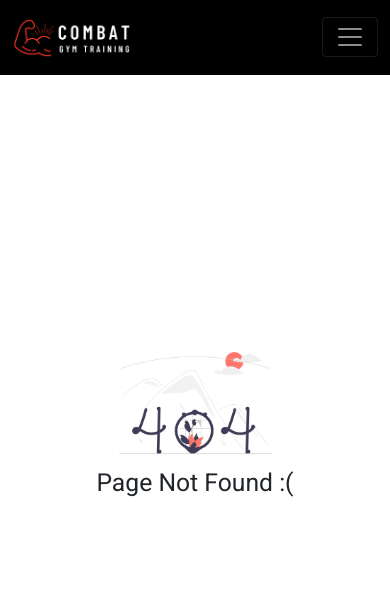
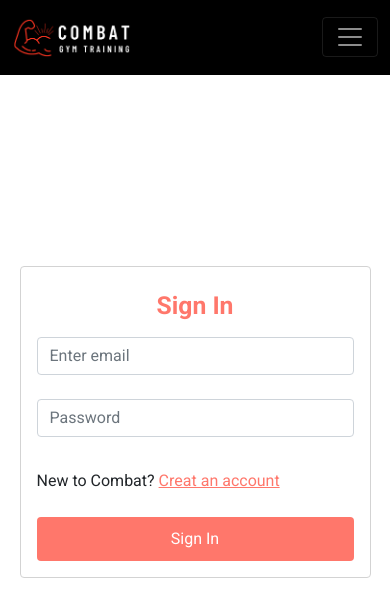
Before and after one commit to technayan/combat-gym-training, a React (Create React App) app: page /signin in a window 390 px wide. Before the commit this address had no page. Shown: the top 616 px of the page. Built offline with nearby package versions, Linux system fonts and the light colour scheme; the HTML template or start-up script is replaced by a standard one.

Commit message:
Signin form created with responsiveness

```diff
--- a/src/App.js
+++ b/src/App.js
@@ -5,6 +5,7 @@ import { Route, Routes } from 'react-router-dom';
 import Home from './components/Home/Home';
 import Checkout from './components/Checkout/Checkout';
 import NotFound from './components/NotFound/NotFound';
+import SignIn from './components/SignIn/SignIn';
 
 function App() {
   return (
@@ -14,6 +15,7 @@ function App() {
         <Route path='/' element={<Home />} />
         <Route path='/home' element={<Home />} />
         <Route path='/checkout/:id' element={<Checkout />} />
+        <Route path='/signin' element={<SignIn />} />
 
         <Route path='*' element={<NotFound />} />
       </Routes>
--- a/src/components/Header/Header.css
+++ b/src/components/Header/Header.css
@@ -3,5 +3,5 @@
 }
 
 .nav-link:hover {
-    color: #ff3622 !important;
+    color: #ff776b !important;
 }
--- a/src/components/Home/Banner/Banner.js
+++ b/src/components/Home/Banner/Banner.js
@@ -1,13 +1,14 @@
-import React from 'react';
+import React, { useRef } from 'react';
 import './Banner.css'
 
 const Banner = () => {
+
     return (
         <div className='banner mt-5 d-flex align-items-center justify-content-center'>
             <div className="banner-text text-white text-center">
                 <h1 className='banner-title'><span className='d-block d-md-inline'>Build</span> Your Body</h1>
                 <h4 className='banner-sub-title'>With Nayan</h4>
-                <button className='banner-btn mt-3'>Book a Session</button>
+                <button onClick={() => window.location.href = '#services'} className='banner-btn mt-3'>Book a Session</button>
             </div>
         </div>
     );
--- a/src/components/Home/Home.js
+++ b/src/components/Home/Home.js
@@ -5,7 +5,6 @@ import ClientReviews from './ClientReviews/ClientReviews';
 import Services from './Services/Services';
 
 const Home = () => {
-
 
     return (
         <div>
--- a/src/components/Home/Services/Services.js
+++ b/src/components/Home/Services/Services.js
@@ -15,7 +15,7 @@ const Services = () => {
       .then((data) => setServices(data))
   })
   return (
-    <section>
+    <section id='services'>
       <Container>
         <h2 className="section-title text-center">Services</h2>
         <div className="services-wrapper py-5">
--- /dev/null
+++ b/src/components/SignIn/SignIn.css
@@ -0,0 +1,41 @@
+.form-container {
+    height: 100vh;
+}
+
+.form {
+    border: 1px solid lightgray;
+    width: 25%;
+}
+
+.form-title {
+    color: #ff776b;
+    font-weight: 700;
+}
+
+.form-link {
+    color: #ff776b;
+}
+
+.form-link:hover {
+    color: #ff3622;
+}
+
+.submit-btn,
+.submit-btn:focus {
+    background: #ff776b;
+    border: none;
+    padding: 10px 0;
+    box-shadow: none;
+}
+
+.submit-btn:hover {
+    background: #ff3622;
+}
+
+
+/* Responsive CSS for Mobile Device */
+@media (max-width: 576px) {
+    .form {
+        width: 90%;
+    }
+}
--- /dev/null
+++ b/src/components/SignIn/SignIn.js
@@ -0,0 +1,34 @@
+import React from 'react'
+import { Button, Form } from 'react-bootstrap'
+import { Link } from 'react-router-dom'
+import './SignIn.css'
+
+const SignIn = () => {
+  const handleSignIn = e => {
+    e.preventDefault();
+  }
+  return (
+    <div className='form-container d-flex justify-content-center align-items-center'>
+
+      <Form onSubmit={handleSignIn} className='form p-3 p-md-4 rounded'>
+        <h2 className='form-title text-center py-2'>Sign In</h2>
+        <Form.Group className="mb-4" controlId="formBasicEmail">
+          <Form.Control type="email" placeholder="Enter email" required/>
+        </Form.Group>
+
+        <Form.Group className="mb-4" controlId="formBasicPassword">
+          <Form.Control type="password" placeholder="Password" required/>
+        </Form.Group>
+        {/* <Form.Group className="mb-3" controlId="formBasicCheckbox">
+          <Form.Check type="checkbox" label="Check me out" />
+        </Form.Group> */}
+        <p className='py-2'>New to Combat? <Link className='form-link' to={'/signup'}>Creat an account</Link></p>
+        <Button className='w-100 submit-btn' variant="primary" type="submit">
+          Sign In
+        </Button>
+      </Form>
+    </div>
+  )
+}
+
+export default SignIn
```
